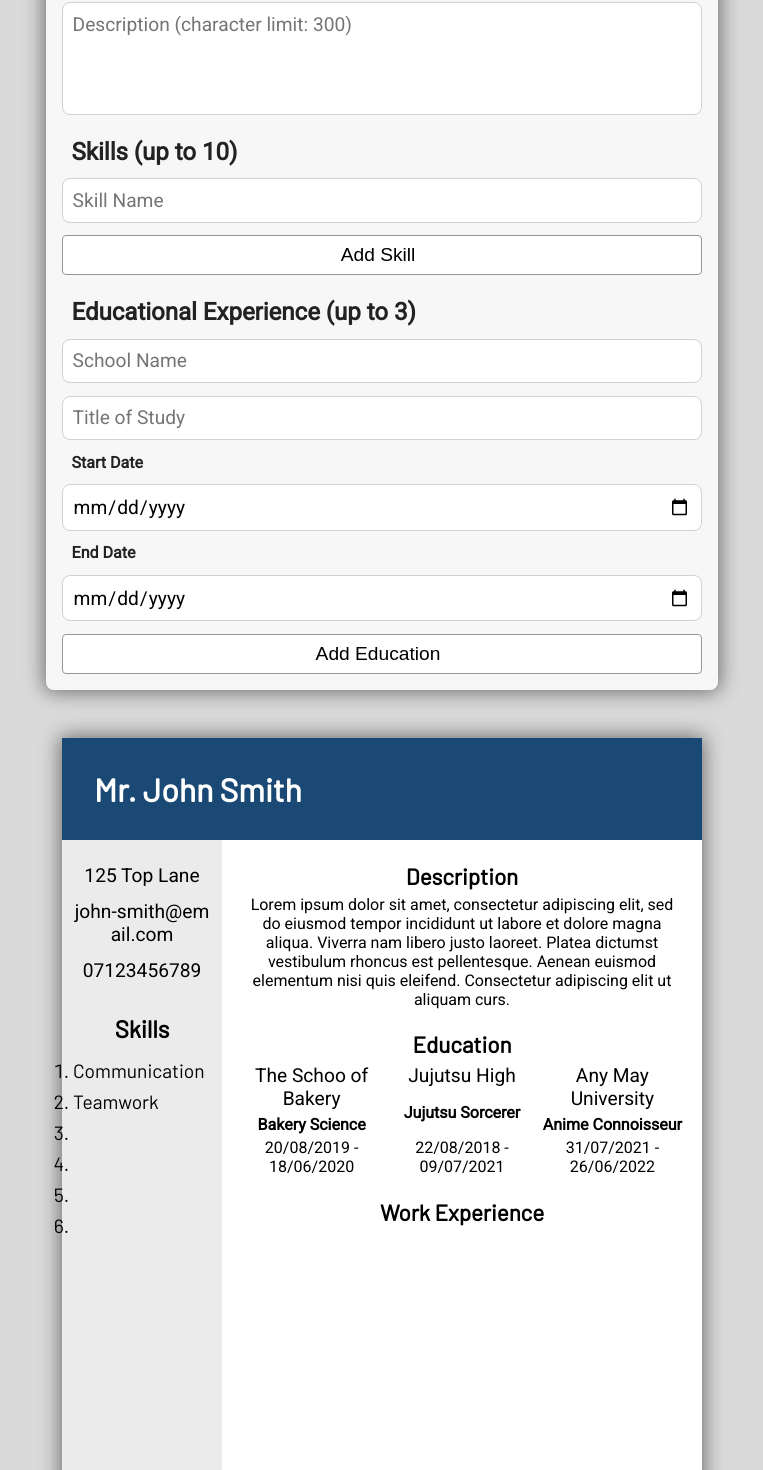
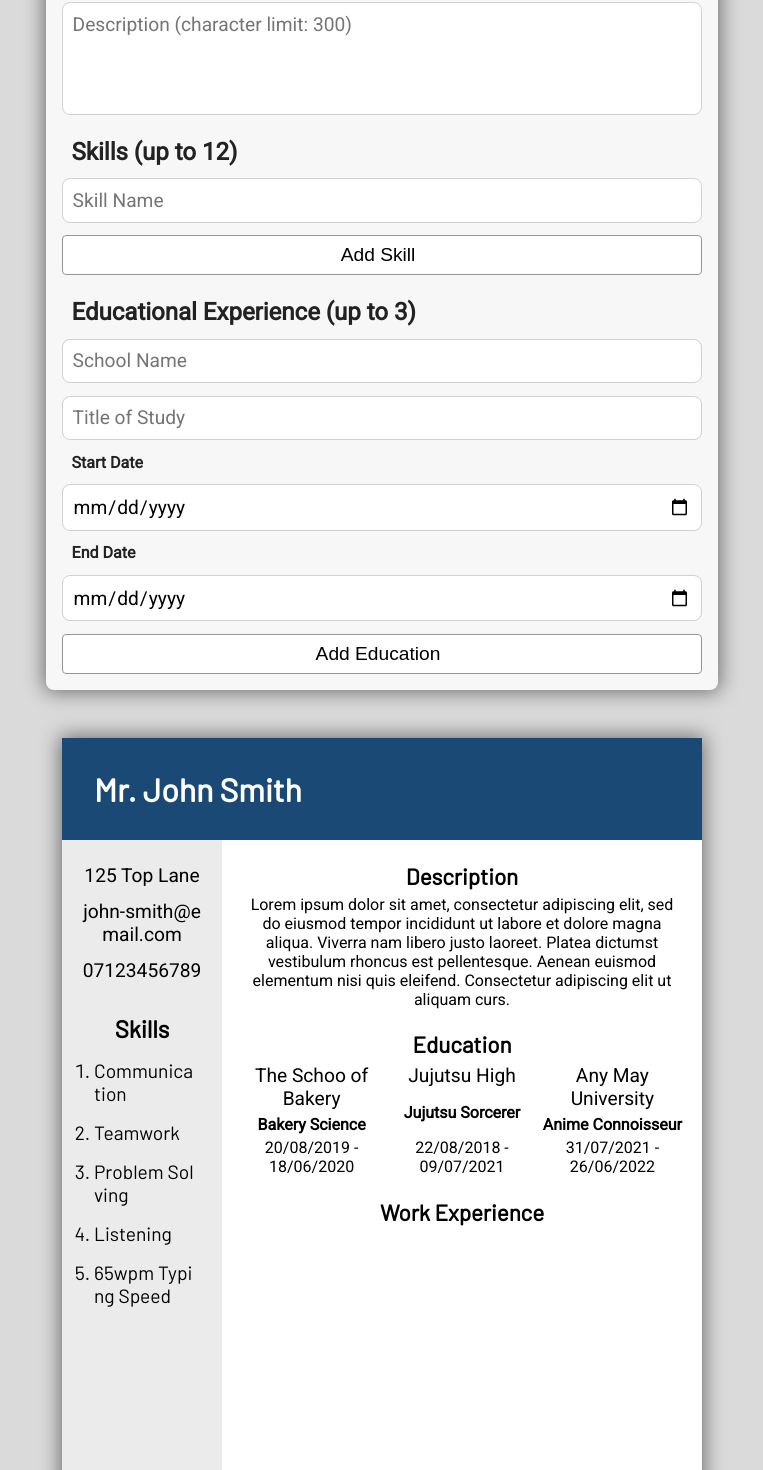
Before and after one commit to brajpatel/cv-project, a React (Create React App) app: page / in a window 1280 px wide. Shown: the part 529-1999 px from the top of the page, without its empty margins (258-1021 px from the left). Built offline with nearby package versions, Linux system fonts and the light colour scheme.

Commit message:
Position delete skill button. Space skills out.

```diff
--- a/src/components/Main.js
+++ b/src/components/Main.js
@@ -32,19 +32,15 @@ class Main extends React.Component {
                     id: uniqid()
                 },
                 {
-                    text: '',
+                    text: 'Problem Solving',
                     id: uniqid()
                 },
                 {
-                    text: '',
+                    text: 'Listening',
                     id: uniqid()
                 },
                 {
-                    text: '',
-                    id: uniqid()
-                },
-                {
-                    text: '',
+                    text: '65wpm Typing Speed',
                     id: uniqid()
                 }
             ],
@@ -136,7 +132,7 @@ class Main extends React.Component {
     }
 
     addSkill() {
-        if(this.state.skills.length >= 10) return;
+        if(this.state.skills.length >= 12) return;
 
         if(this.state.skill.text === '') {
             alert('Skill name cannot be blank');
--- a/src/components/form components/Skills.js
+++ b/src/components/form components/Skills.js
@@ -6,7 +6,7 @@ class Skills extends React.Component {
 
         return (
             <div>
-                <h2>Skills (up to 10)</h2>
+                <h2>Skills (up to 12)</h2>
                 <input onChange={(e) => handleSkill(e)} value={skill.text} placeholder="Skill Name" type="text"></input>
                 <button className="add-skill" onClick={addSkill}>Add Skill<i className="fa-solid fa-pencil"></i></button>
             </div>
--- a/src/components/preview components/Preview-Aside.js
+++ b/src/components/preview components/Preview-Aside.js
@@ -15,7 +15,7 @@ class Aside extends React.Component {
                 <ol className="skills">
                     {skills.map((skill) => {
                         return (
-                            <li key={skill.id} className="skill">{skill.text}<i className="fa-solid fa-trash" onClick={() => deleteSkill(skill.id)}></i></li>
+                            <li key={skill.id} className="skill">{skill.text}<i className="fa-solid fa-trash delete-skill" onClick={() => deleteSkill(skill.id)}></i></li>
                         )
                     })}
                 </ol>
--- a/src/components/preview components/Preview-Main.js
+++ b/src/components/preview components/Preview-Main.js
@@ -16,7 +16,7 @@ class Main extends React.Component {
                                 <p className="school-name">{education.school}</p>
                                 <p className="study-title">{education.title}</p>
                                 <p>{education.start} - {education.end}</p>
-                                <button className="delete-education" onClick={() => deleteEducation(education.id)}><i className="fa-solid fa-arrow-right"></i> <i className="fa-solid fa-trash"></i></button>
+                                <i className="fa-solid fa-trash delete-education" onClick={() => deleteEducation(education.id)}></i>
                             </div>
                         )
                     })}
--- a/src/styles/preview.css
+++ b/src/styles/preview.css
@@ -33,7 +33,7 @@
     display: flex;
     flex-direction: column;
     align-items: center;
-    padding: 1.5rem 0.5rem;
+    padding: 1.5rem 1rem;
 }
 
 .personal-details {
@@ -56,20 +56,27 @@
 .skills {
     display: flex;
     flex-direction: column;
-    gap: 0.5rem;
+    gap: 1rem;
+    padding: 0 0.6rem 0 1rem;
 }
 
 .skill {
     font-size: 1.2rem;
+    word-break: break-all;
+    position: relative;
 }
 
-.skill i {
+.delete-skill {
     cursor: pointer;
     margin-left: 0.4rem;
+    position: absolute;
+    top: 50%;
+    right: -22px;
+    transform: translateY(-50%);
 }
 
-.skill i:hover {
-    color: crimson;
+.skill:hover > .delete-skill {
+    opacity: 1;
 }
 
 .preview-main {
@@ -120,16 +127,23 @@
     font-weight: bold;
 }
 
+.delete-skill,
 .delete-education {
+    cursor: pointer;
+    font-size: 1.2rem;
     background: transparent;
     border: none;
     opacity: 0;
-    position: absolute;
-    top: 50%;
-    right: -35px;
-    transform: translateY(-50%);
 }
 
+.delete-skill:hover,
 .delete-education:hover {
     color: crimson;
 }
+
+.delete-education {
+    position: absolute;
+    bottom: -20px;
+    left: 50%;
+    transform: translateX(-50%);
+}
```
